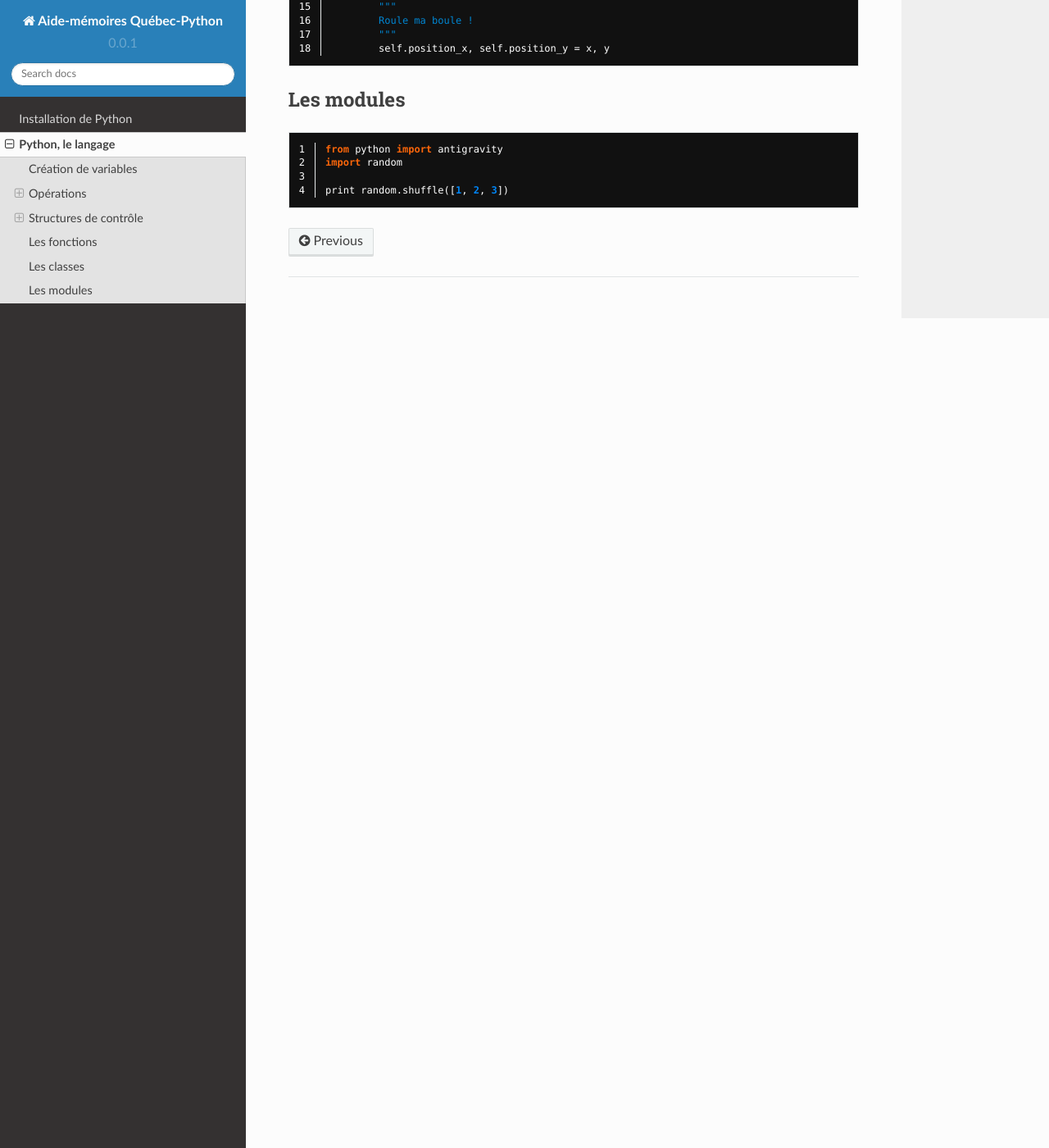
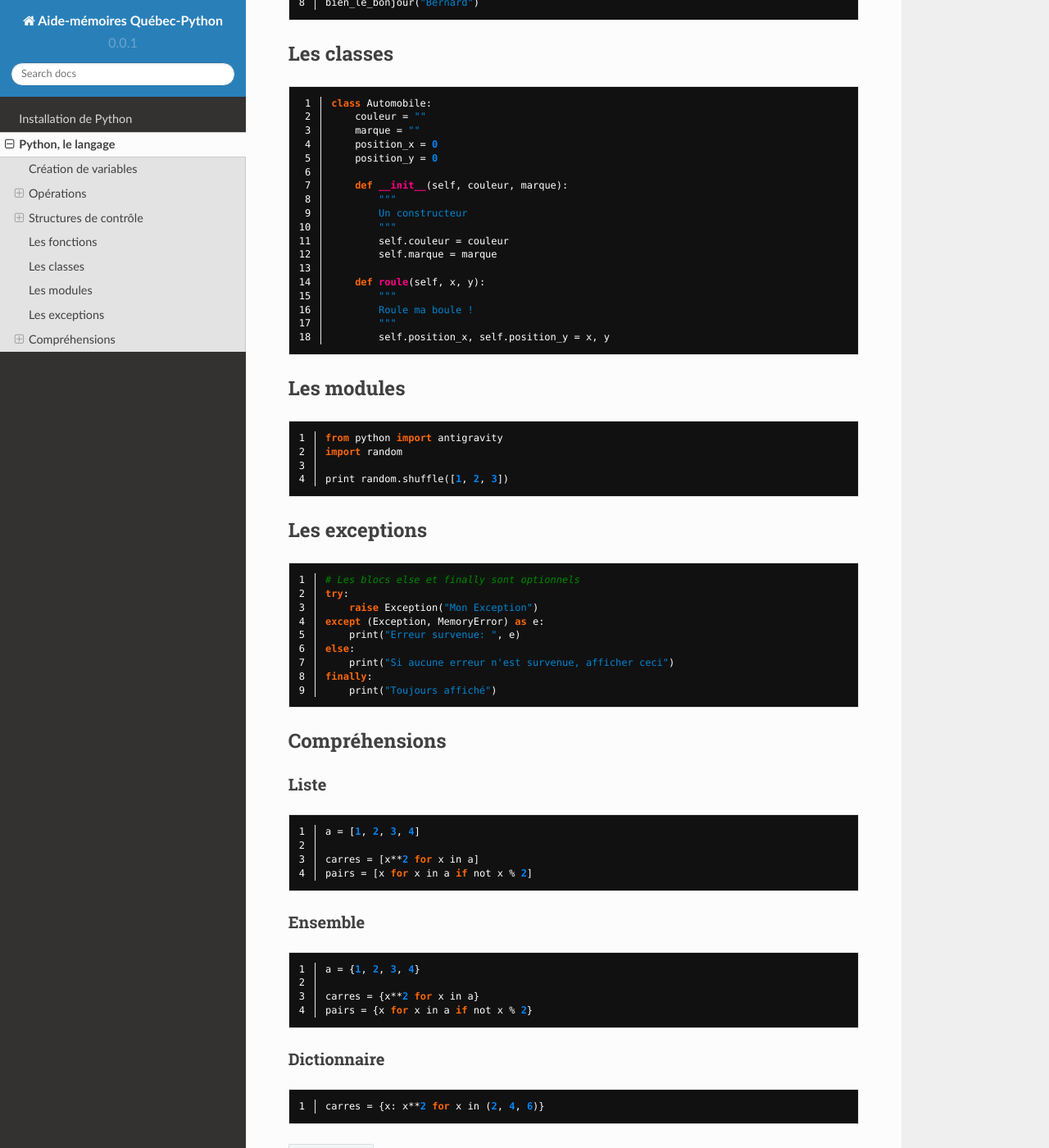
Before and after one commit to Quebec-Python/aide-memoires, a Sphinx documentation site: the page built from source/python.rst, in a window 1280 px wide and 1400 px high, scrolled down 2145 px. Shown: the whole window at 82% size. Built offline with Sphinx 7.4.7 and the Read the Docs theme 2.0.0, drawn with Linux system fonts in a browser that asks for light colours; some of the changed text lies outside the part shown.

Commit message:
Ajout des exceptions et compréhensions

```diff
--- a/source/python.rst
+++ b/source/python.rst
@@ -19,7 +19,16 @@ Création de variables
 
    un_dictionnaire = {
        "une_cle": "une_valeur",
-       "une_2e_cle": "une_2e_valeur"
+       "une_2e_cle": "une_2e_valeur",
+   }
+
+   # Ne contiendra qu'une seule fois pomme
+   un_ensemble = {
+       "pomme",
+       "pomme",
+       "orange",
+       "poire",
+       "banane",
    }
 
 Opérations
@@ -31,8 +40,7 @@ Arithmétique
 .. code-block:: python
    :linenos:
 
-   x = 3
-   y = 4
+   x = 3; y = 4
 
    # Addition
    x + y
@@ -55,7 +63,7 @@ Comparaison
 .. code-block:: python
    :linenos:
 
-   x = 3; y = 4; z = 5
+   x = 3; y = 4; z = 5; a = [1, 2, 3, 4, 5]
 
    # Égalité
    (x == y, x != y)
@@ -63,6 +71,10 @@ Comparaison
    (x > y, x < y, x >= y, x <= y)
    # Chaînage de comparaisons
    x < y < z
+   # opérateur "dans"
+   y in a
+   #
+
 
 Structures de contrôle
 ----------------------
@@ -90,6 +102,17 @@ Boucle *For*
 
    for couleur in couleurs:
        print couleur
+
+.. code-block:: python
+   :linenos:
+
+   donnees = [False, False, True, False]
+
+   for x in donnees:
+       if not x:
+           break
+   else:
+       print("Affiche ceci s'il n'y a pas eu de break")
 
 Les fonctions
 -------------
@@ -141,3 +164,52 @@ Les modules
    import random
 
    print random.shuffle([1, 2, 3])
+
+Les exceptions
+--------------
+
+.. code-block:: python
+    :linenos:
+
+    # Les blocs else et finally sont optionnels
+    try:
+        raise Exception("Mon Exception")
+    except (Exception, MemoryError) as e:
+        print("Erreur survenue: ", e)
+    else:
+        print("Si aucune erreur n'est survenue, afficher ceci")
+    finally:
+        print("Toujours affiché")
+
+Compréhensions
+--------------
+
+Liste
+~~~~~
+
+.. code-block:: python
+    :linenos:
+
+    a = [1, 2, 3, 4]
+
+    carres = [x**2 for x in a]
+    pairs = [x for x in a if not x % 2]
+
+Ensemble
+~~~~~~~~
+
+.. code-block:: python
+    :linenos:
+
+    a = {1, 2, 3, 4}
+
+    carres = {x**2 for x in a}
+    pairs = {x for x in a if not x % 2}
+
+Dictionnaire
+~~~~~~~~~~~~
+
+.. code-block:: python
+    :linenos:
+
+    carres = {x: x**2 for x in (2, 4, 6)}
```
